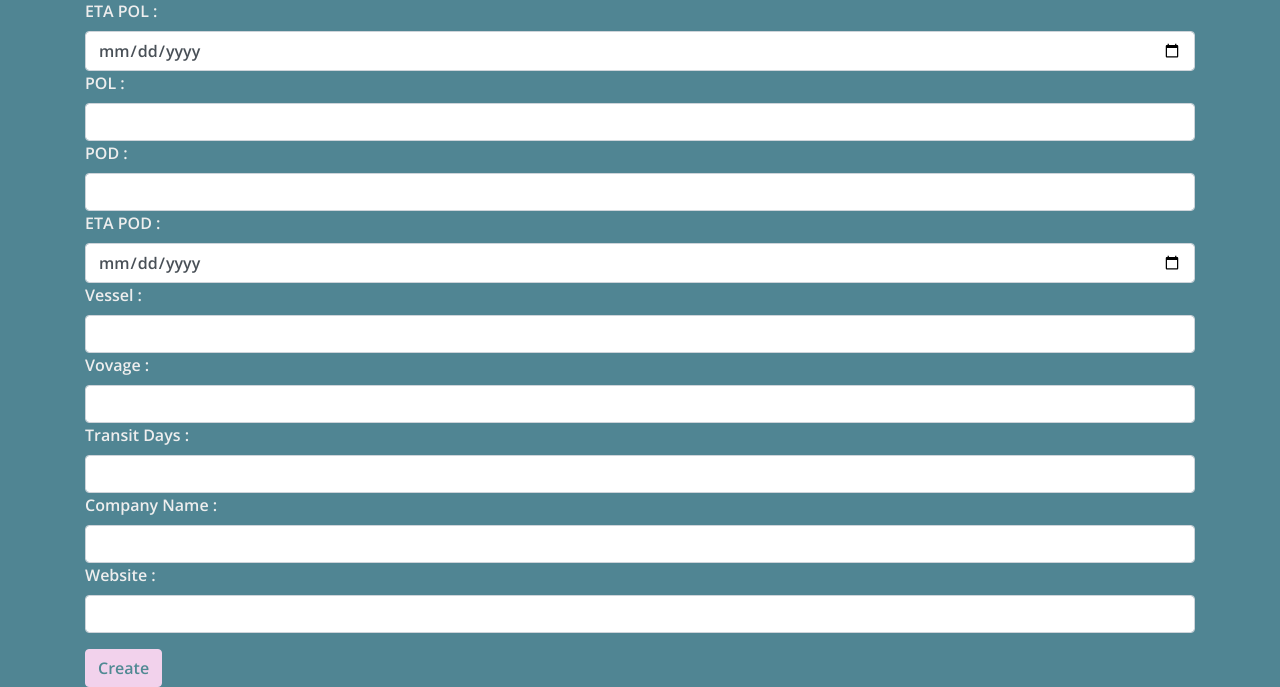
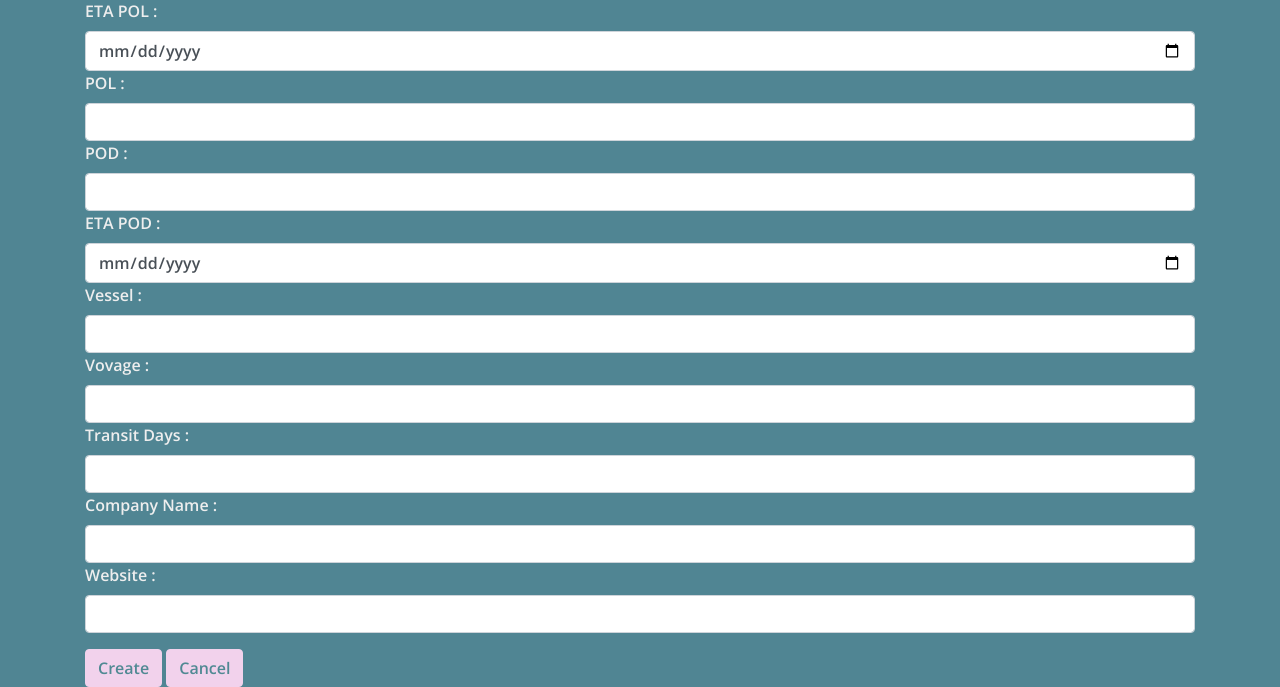
Before and after one commit to Shyan1943/project3, a Flask app: page /schedule/create in a window 1280 px wide. Shown: the part 235-922 px from the top of the page. Run offline with Flask 2, Linux system fonts and the light colour scheme; some libraries are stand-ins or nearby versions.

Commit message:
Added Cancel button at all the form page

```diff
--- a/templates/profile_upload.template.html
+++ b/templates/profile_upload.template.html
@@ -28,6 +28,7 @@
         </div>
         <div>
             <input type="submit" class="btn mt-3" value="Create a post"/>
+            <a href="{{url_for('home')}}" class="btn mt-3">Cancel</a>
         </div>
     </form>
 {% endblock %}
--- a/templates/schedule_create.template.html
+++ b/templates/schedule_create.template.html
@@ -44,6 +44,7 @@
             <input type="text" class="form-control" name="website"/>
         </div>
         <input type="submit" class="btn mt-3" value="Create"/>
+        <a href="{{url_for('home')}}" class="btn mt-3">Cancel</a>
     </form>
 </div>
 {% endblock %}
--- a/templates/schedule_update.template.html
+++ b/templates/schedule_update.template.html
@@ -44,6 +44,7 @@
             <input type="text" class="form-control" name="website" value="{{schedule.website}}"/>
         </div>
         <input type="submit" class="btn mt-3" value="Update"/>
+        <a href="{{url_for('home')}}" class="btn mt-3">Cancel</a>
     </form>
 </div>
 {% endblock %}
```
Also changed, not shown: README.md.
